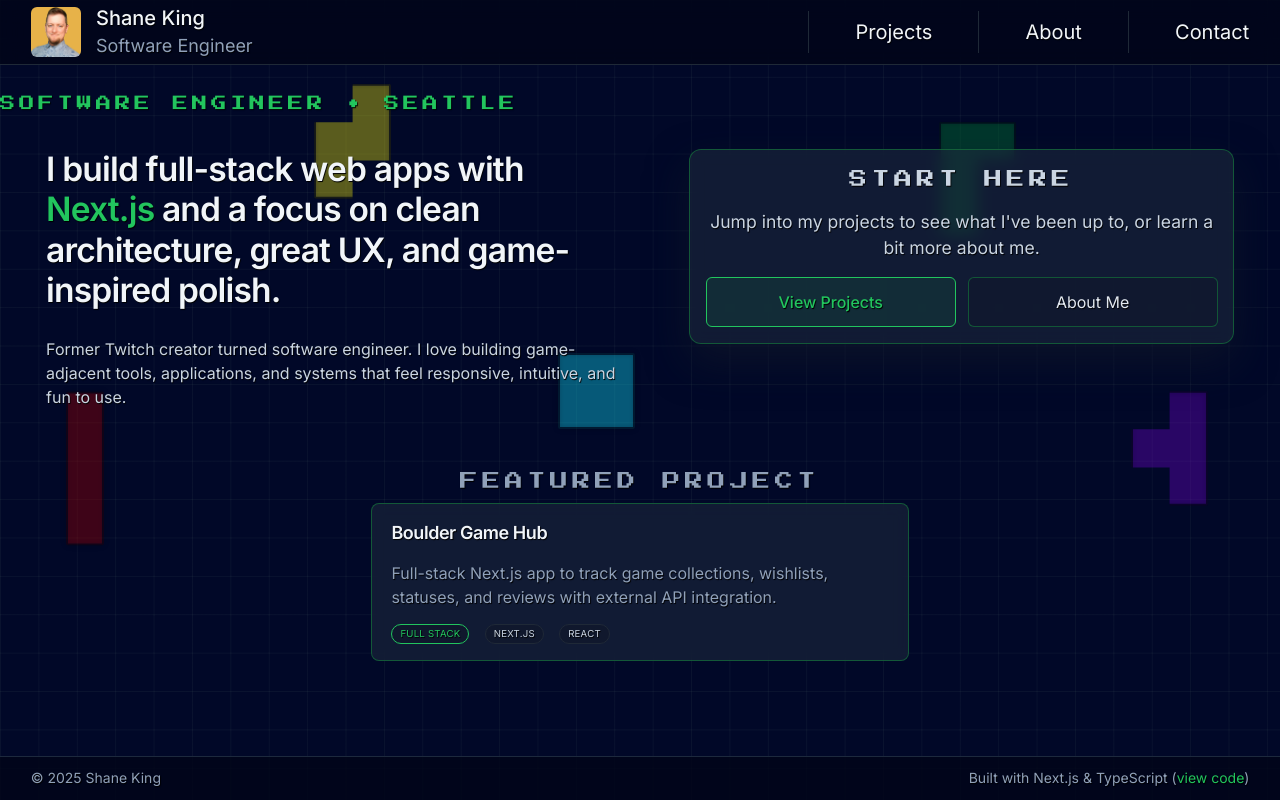
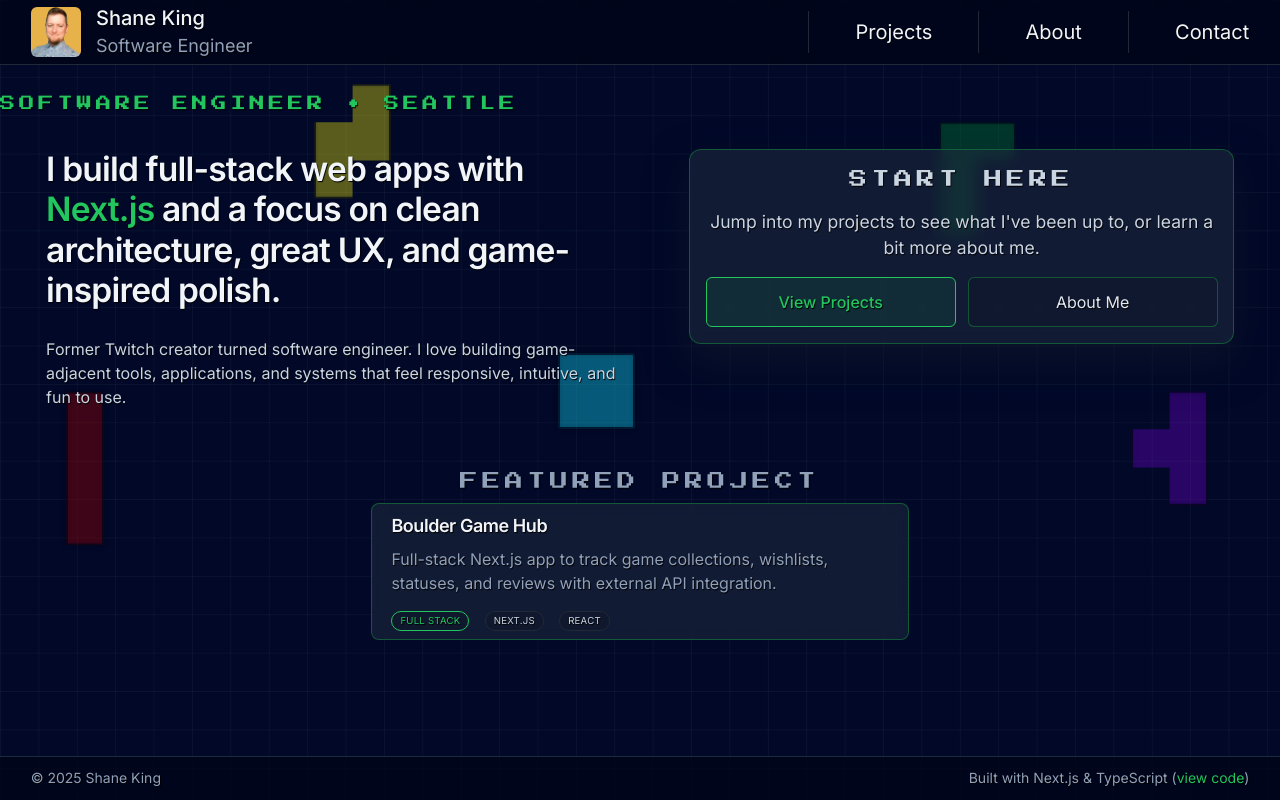
Before and after one commit to shane-m-king/portfolio, a Next.js app: page / in a window 1280 px wide. Built offline with nearby package versions, Linux system fonts and the light colour scheme.

Commit message:
Improved Spacing

```diff
--- a/components/ProjectCard.tsx
+++ b/components/ProjectCard.tsx
@@ -35,8 +35,8 @@ export default function ProjectCard({ project, compact }: ProjectCardProps) {
       )}
 
       <div className={compact
-        ? "px-[calc(var(--tetris-unit)*0.5)] py-[calc(var(--tetris-unit)*0.4)] space-y-[calc(var(--tetris-unit)*0.35)]"
-        : "px-[calc(var(--tetris-unit)*0.7)] py-[calc(var(--tetris-unit)*0.3)] space-y-[calc(var(--tetris-unit)*0.3)]"
+        ? "px-[calc(var(--tetris-unit)*0.5)] py-[calc(var(--tetris-unit)*0.2)] space-y-[calc(var(--tetris-unit)*0.2)]"
+        : "px-[calc(var(--tetris-unit)*0.5)] py-[calc(var(--tetris-unit)*0.2)] space-y-[calc(var(--tetris-unit)*0.2)]"
       }>
         <h3 className="text-lg font-semibold tracking-tight">{project.name}</h3>
         <p className={`text-base text-slate-400 ${compact ? "line-clamp-2" : "line-clamp-3"}`}>
```
